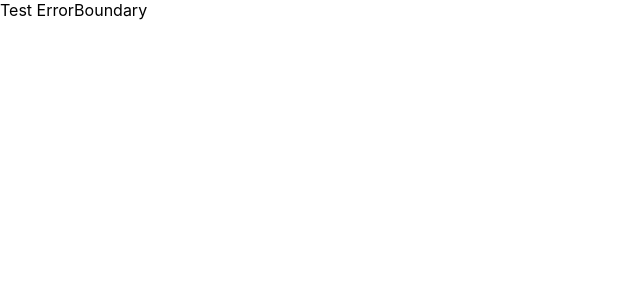
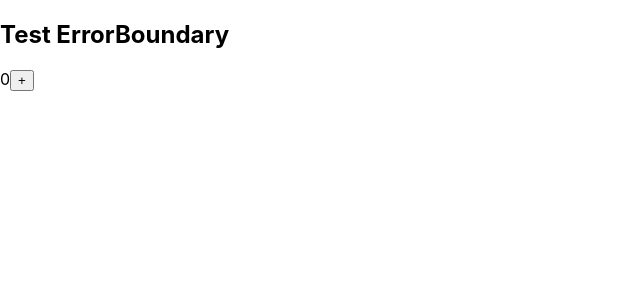
Before and after one commit to huam-hyun/React_ErrorBoundary, a React (Create React App) app: page / in a window 1280 px wide. Shown: the top 300 px of the page, without its empty margins (0-640 px from the left). Built offline with nearby package versions, Linux system fonts and the light colour scheme.

Commit message:
feat: 카운터 컴포넌트 렌더링에 포함

```diff
--- a/src/App.js
+++ b/src/App.js
@@ -1,9 +1,11 @@
+import Counter from './components/Counter'
 import './App.css'
 
 function App() {
   return (
     <div>
-      Test ErrorBoundary
+      <h2>Test ErrorBoundary</h2>
+      <Counter />
     </div>
   )
 }
```
